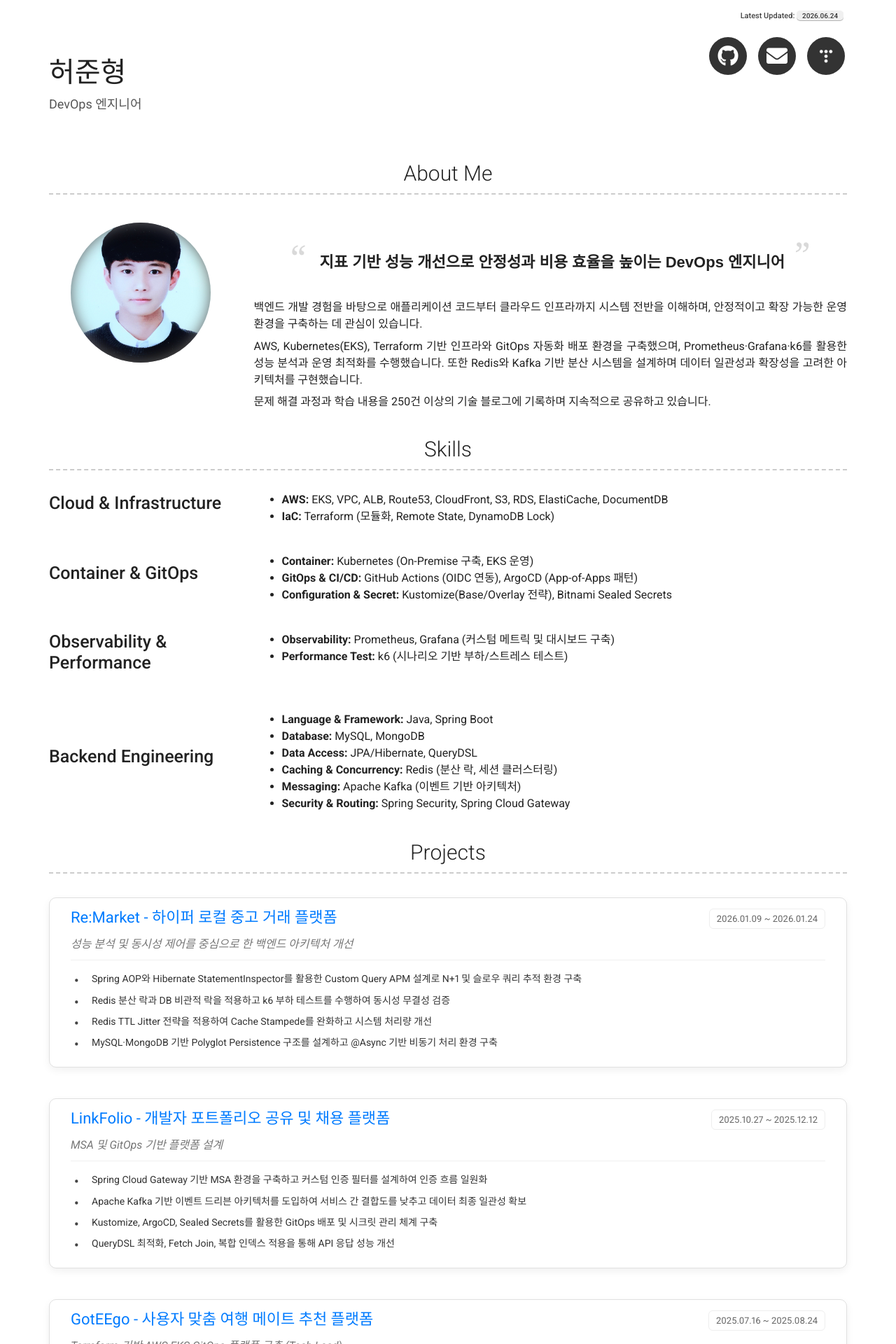
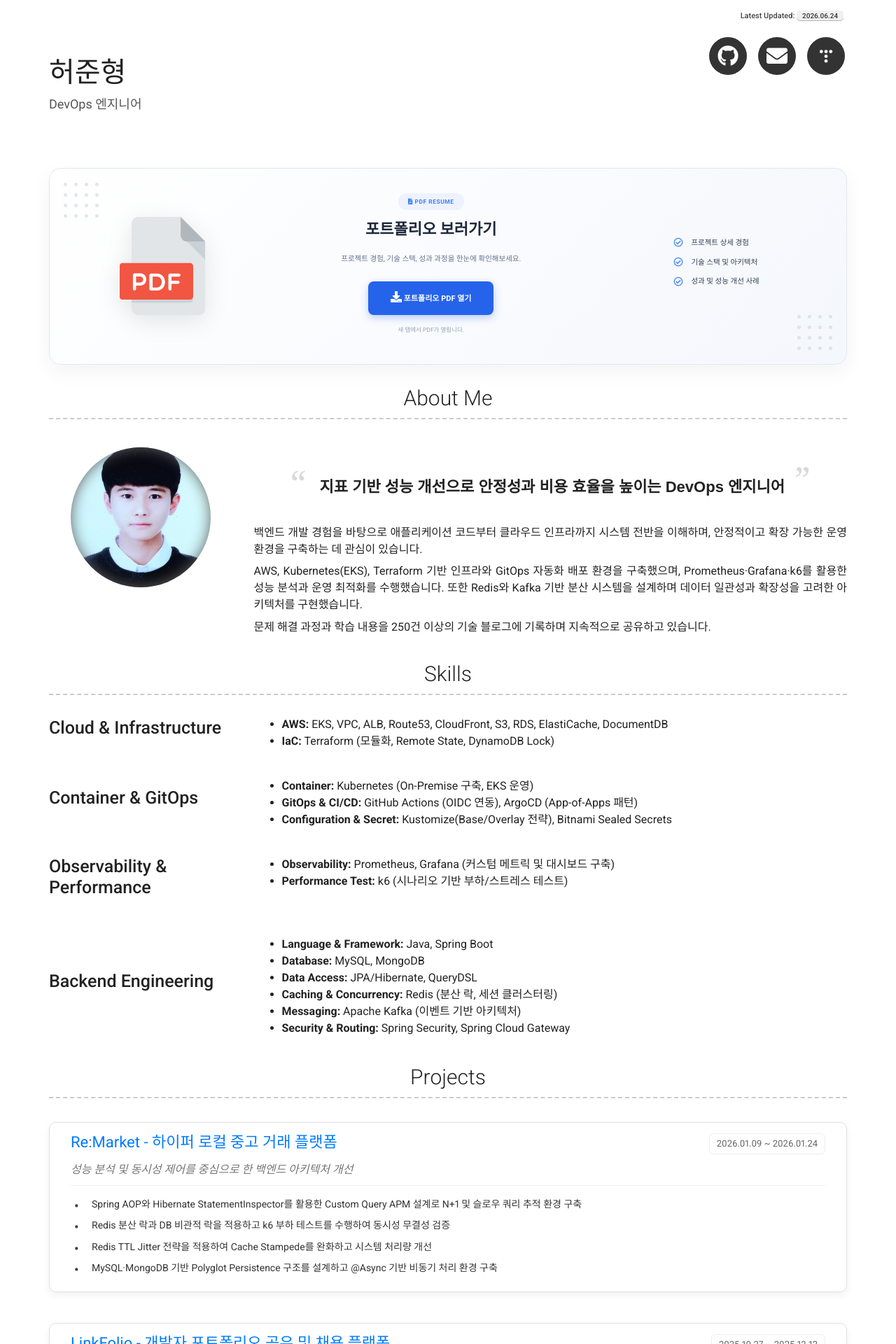
Before and after one commit to HeoJunHyoung/devops-resume, a Jekyll site: the page built from index.md, in a window 1280 px wide. Shown: the top 1920 px of the page at 70% size. Built offline with Jekyll 4.4.1, drawn with Linux system fonts in a browser that asks for light colours; nearby versions of some CDN libraries.

Commit message:
feat: portfolio 바로 가기 추가

```diff
--- a/_layouts/default.html
+++ b/_layouts/default.html
@@ -13,6 +13,8 @@
       {%- if jekyll.environment == 'production' and site.gtm -%}
         {%- include gtm_body.html -%}
       {%- endif -%}
+
+      {%- include portfolio_banner.html -%}
 
       {%- include about.html -%}
 
--- a/assets/main.scss
+++ b/assets/main.scss
@@ -267,3 +267,170 @@ body {
 .project-card * { box-sizing: border-box !important; }
 .content .list__item .list__item__body { background-color: transparent !important; padding: 0 !important; box-shadow: none !important; }
 .content .list__item { background-color: transparent !important; margin-bottom: 20px !important; box-shadow: none !important; }
+
+/* =========================================
+   9. Portfolio Banner (포트폴리오 보러가기)
+   ========================================= */
+.portfolio-banner-container {
+  margin-top: 40px !important;
+  margin-bottom: 20px !important;
+}
+
+.portfolio-banner {
+  display: flex;
+  align-items: center;
+  justify-content: space-between;
+  background: linear-gradient(135deg, #ffffff 0%, #f4f7fc 100%);
+  border: 1px solid #e2e8f0;
+  border-radius: 16px;
+  padding: 35px 40px;
+  box-shadow: 0 10px 30px rgba(0, 0, 0, 0.05);
+  position: relative;
+  overflow: hidden;
+}
+
+/* 배경 도트 무늬 (사진 양 끝에 있는 점 패턴) */
+.portfolio-banner::before {
+  content: "";
+  position: absolute;
+  top: 15px;
+  left: 15px;
+  width: 60px;
+  height: 60px;
+  background-image: radial-gradient(#d1d8e0 2.5px, transparent 2.5px);
+  background-size: 15px 15px;
+  opacity: 0.6;
+}
+.portfolio-banner::after {
+  content: "";
+  position: absolute;
+  bottom: 15px;
+  right: 15px;
+  width: 60px;
+  height: 60px;
+  background-image: radial-gradient(#d1d8e0 2.5px, transparent 2.5px);
+  background-size: 15px 15px;
+  opacity: 0.6;
+}
+
+.pb-left {
+  flex: 1;
+  display: flex;
+  justify-content: center;
+  z-index: 1;
+}
+
+.pb-pdf-img {
+  width: 140px;
+  height: auto;
+  filter: drop-shadow(0 8px 16px rgba(0,0,0,0.1));
+}
+
+.pb-center {
+  flex: 2;
+  display: flex;
+  flex-direction: column;
+  align-items: center;
+  text-align: center;
+  z-index: 1;
+  padding: 0 20px;
+}
+
+.pb-badge {
+  display: inline-block;
+  background-color: #eef2ff;
+  color: #3b82f6;
+  font-size: 0.85rem;
+  font-weight: 700;
+  padding: 6px 14px;
+  border-radius: 20px;
+  margin-bottom: 15px;
+  letter-spacing: 0.5px;
+}
+
+.pb-title {
+  font-size: 2.2rem !important;
+  font-weight: 800 !important;
+  color: #1e293b !important;
+  margin-bottom: 10px !important;
+  border-bottom: none !important;
+  display: block !important;
+}
+
+.pb-subtitle {
+  font-size: 1.05rem;
+  color: #64748b;
+  margin-bottom: 25px;
+}
+
+.pb-button {
+  display: inline-block;
+  background-color: #2563eb;
+  color: #ffffff !important;
+  font-size: 1.1rem;
+  font-weight: 600;
+  padding: 14px 32px;
+  border-radius: 8px;
+  text-decoration: none !important;
+  transition: background-color 0.3s ease, transform 0.2s ease;
+  box-shadow: 0 4px 12px rgba(37, 99, 235, 0.3);
+}
+
+.pb-button:hover {
+  background-color: #1d4ed8;
+  transform: translateY(-2px);
+}
+
+.pb-note {
+  font-size: 0.85rem;
+  color: #94a3b8;
+  margin-top: 15px;
+}
+
+.pb-right {
+  flex: 1.2;
+  display: flex;
+  justify-content: center;
+  z-index: 1;
+}
+
+.pb-checklist {
+  list-style: none;
+  padding: 0 !important;
+  margin: 0 !important;
+  text-align: left;
+}
+
+.pb-checklist li {
+  font-size: 1.05rem;
+  color: #334155;
+  margin-bottom: 12px;
+  display: flex;
+  align-items: center;
+}
+
+.pb-checklist li i {
+  color: #3b82f6;
+  margin-right: 12px;
+  font-size: 1.3rem;
+}
+
+/* 태블릿 & 모바일 환경 반응형 처리 */
+@media (max-width: 992px) {
+  .portfolio-banner {
+    flex-direction: column;
+    padding: 30px 20px;
+  }
+  .pb-left, .pb-right {
+    margin: 20px 0;
+  }
+  .pb-center {
+    padding: 0;
+  }
+  .pb-right {
+    border-top: 1px dashed #cbd5e1;
+    padding-top: 25px;
+    width: 100%;
+    justify-content: flex-start;
+  }
+}
```
Also changed, not shown: images/pdf-icon.png (added).
